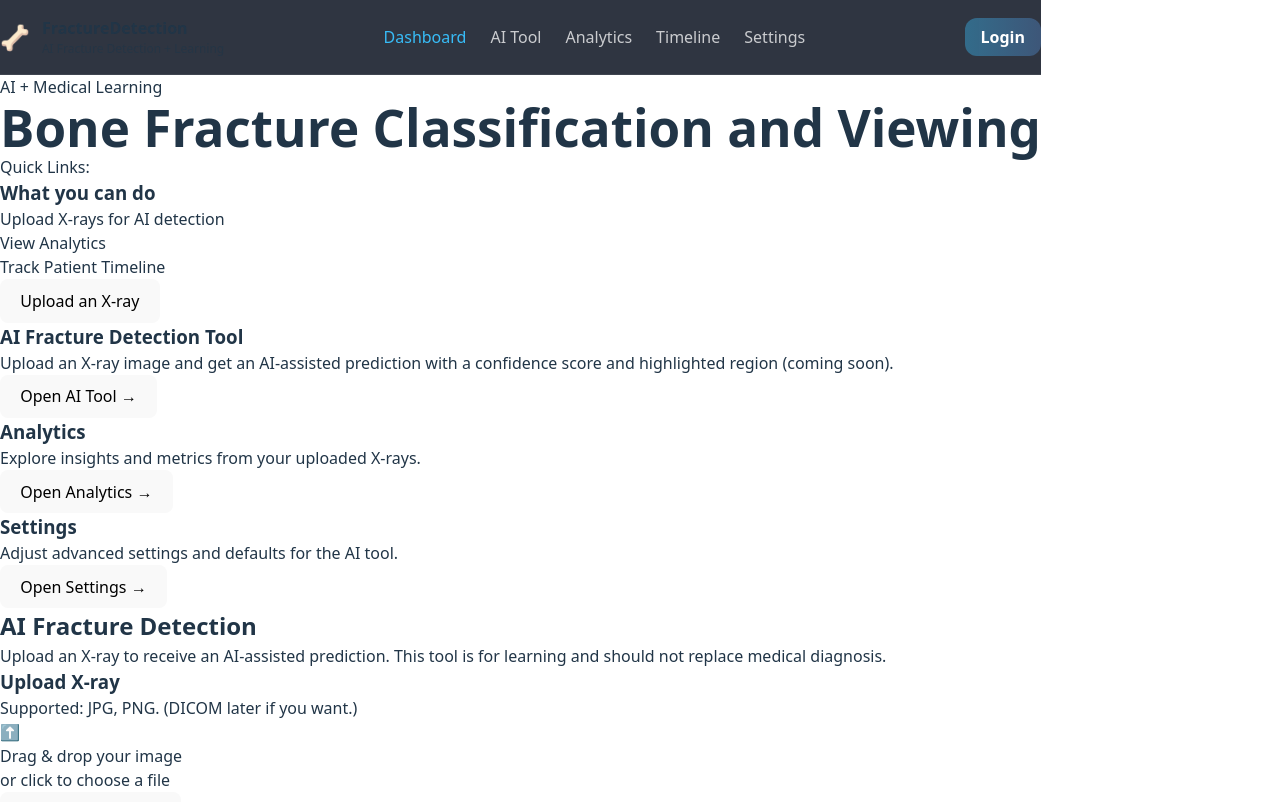
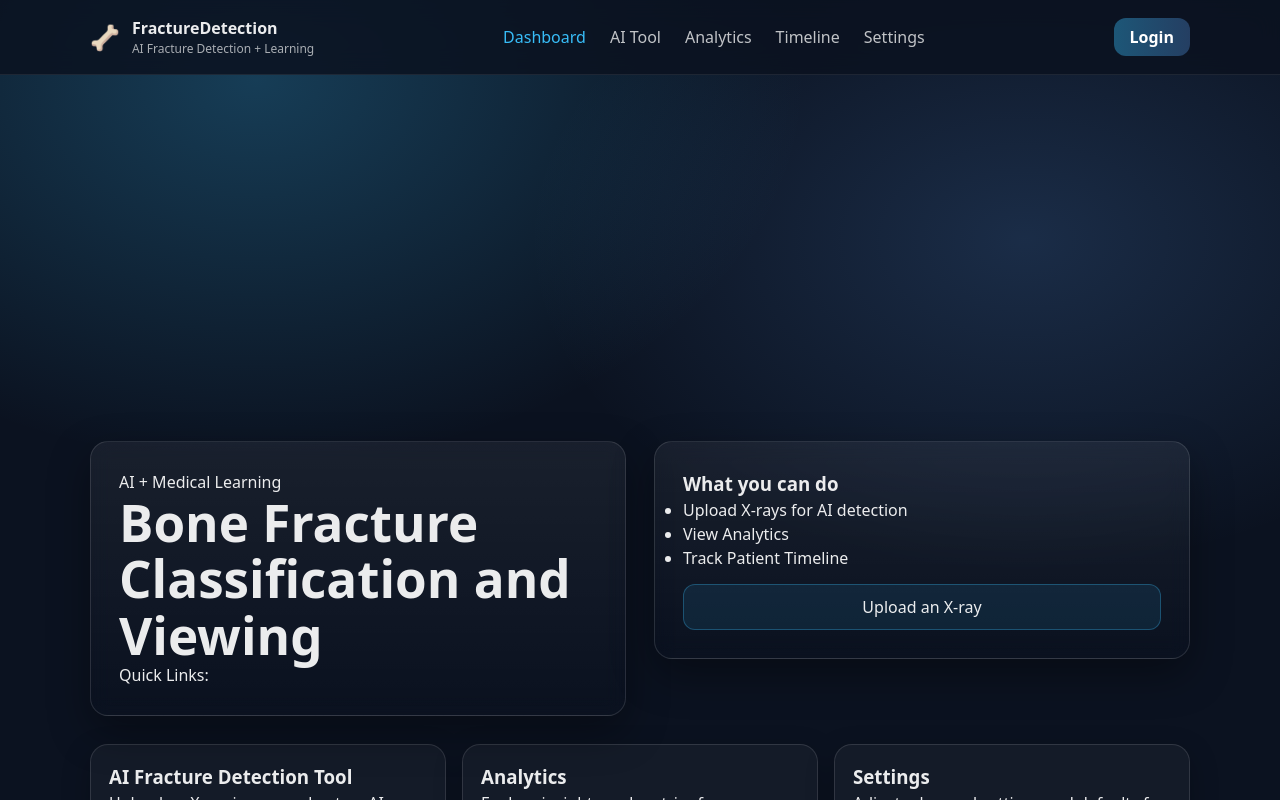
Before and after one commit to Jamalbah64/bone-fracture-learning-portal, a React (Vite) app in the folder client/react-app/: page / in a window 1280 px wide. Shown: the top 802 px of the page. Built offline with nearby package versions, Linux system fonts and the light colour scheme.

Commit message:
Updated HF_API_KEY in server/.env

```diff
--- a/client/react-app/src/App.css
+++ b/client/react-app/src/App.css
@@ -22,15 +22,9 @@
   --max: 1100px;
 }
 
-<<<<<<< HEAD
-html,
-body {
-  /*overflow-x: hidden;*/
-=======
 /* ---------- Global Layout ---------- */
 html, body, #root {
   overflow-x: hidden;
->>>>>>> 3042eb011ce963aa0ec648f9978cd6df0d70a03f
   height: 100%;
   width: 100%;
 }
```
